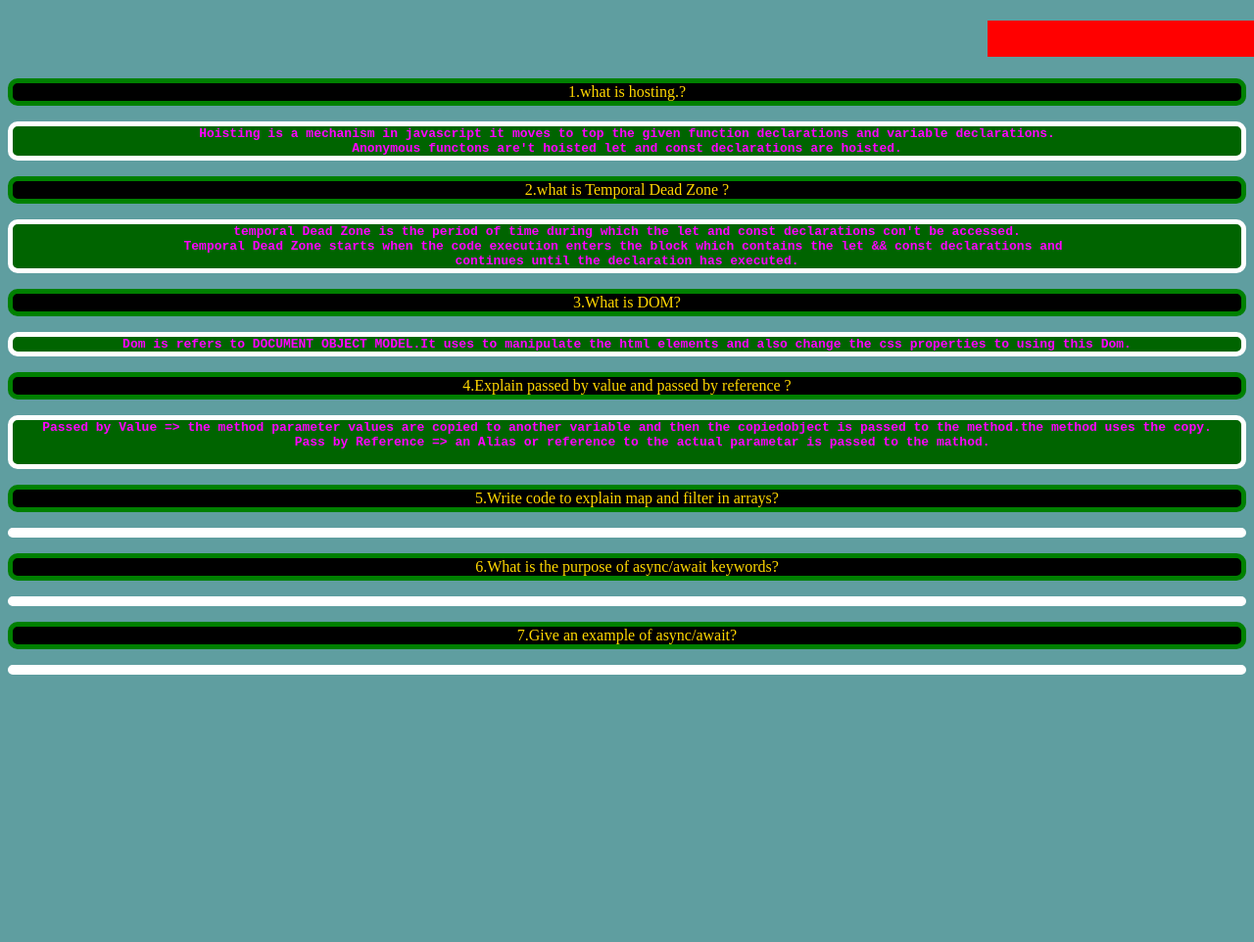
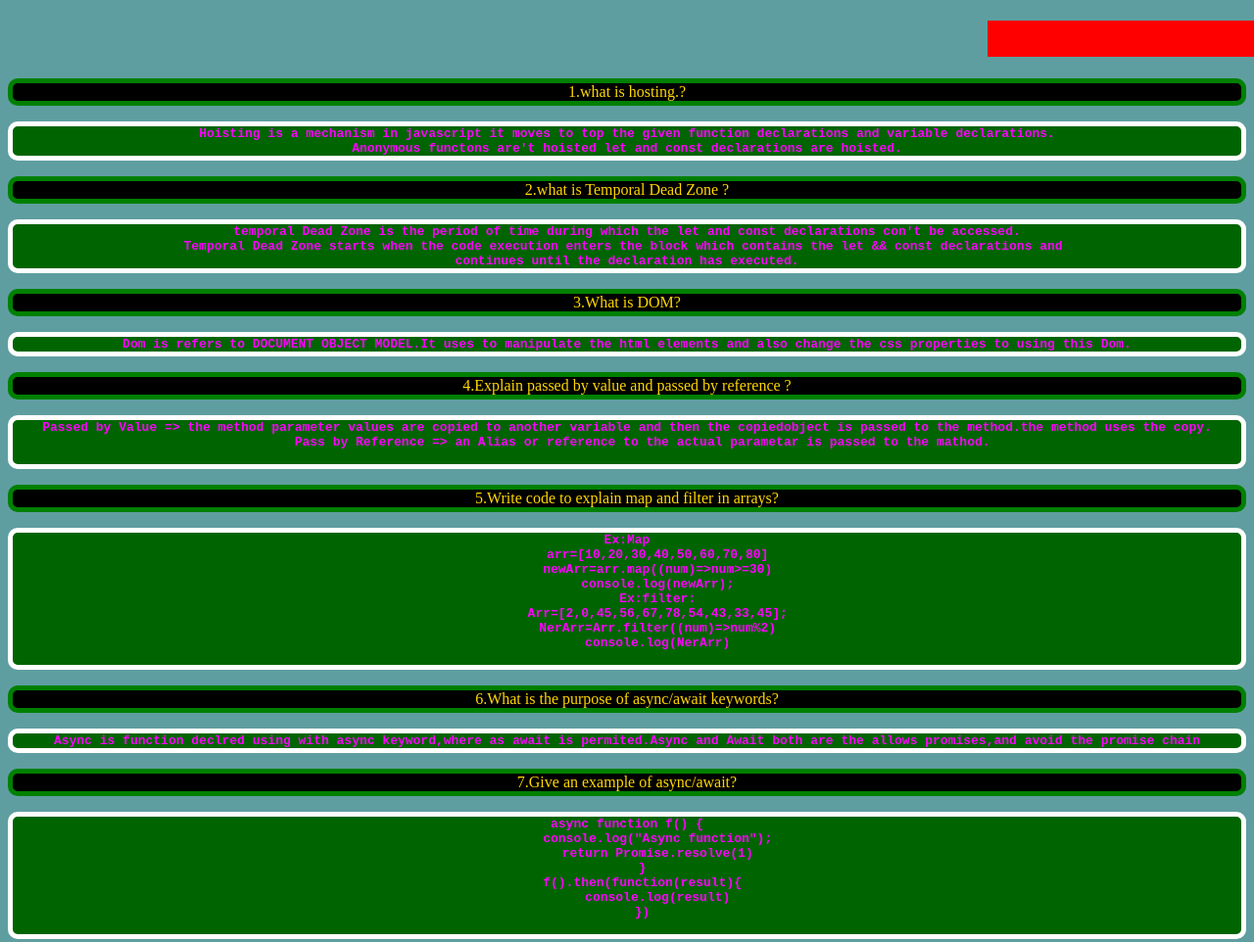
Before and after one commit to suryapulicharla8/Js-Day-5, a plain HTML site: page index.html in a window 1280 px wide. Shown: the top 962 px of the page at 98% size. Before the commit the page ends 800 px from the top, so only its background shows below. Drawn offline with Linux system fonts and the light colour scheme.

Commit message:
second commit

```diff
--- a/index.html
+++ b/index.html
@@ -20,10 +20,26 @@
     Pass by Reference => an Alias or reference to the actual parametar is passed to the mathod.
     </pre>
     <p>5.Write code to explain map and filter in arrays?</p>
-    <pre></pre>
+    <pre>Ex:Map
+        arr=[10,20,30,40,50,60,70,80]
+        newArr=arr.map((num)=>num>=30)
+        console.log(newArr);
+        Ex:filter:
+        Arr=[2,0,45,56,67,78,54,43,33,45];
+        NerArr=Arr.filter((num)=>num%2)
+        console.log(NerArr)
+    </pre>
     <p>6.What is the purpose of async/await keywords?</p>
-    <pre></pre>
+    <pre>Async is function declred using with async keyword,where as await is permited.Async and Await both are the allows promises,and avoid the promise chain</pre>
     <p>7.Give an example of async/await?</p>
-    <pre></pre>
+    <pre>async function f() {
+        console.log("Async function");
+        return Promise.resolve(1)
+    }
+    f().then(function(result){
+        console.log(result)
+    })
+
+</pre>
 </body>
 </html>
```
